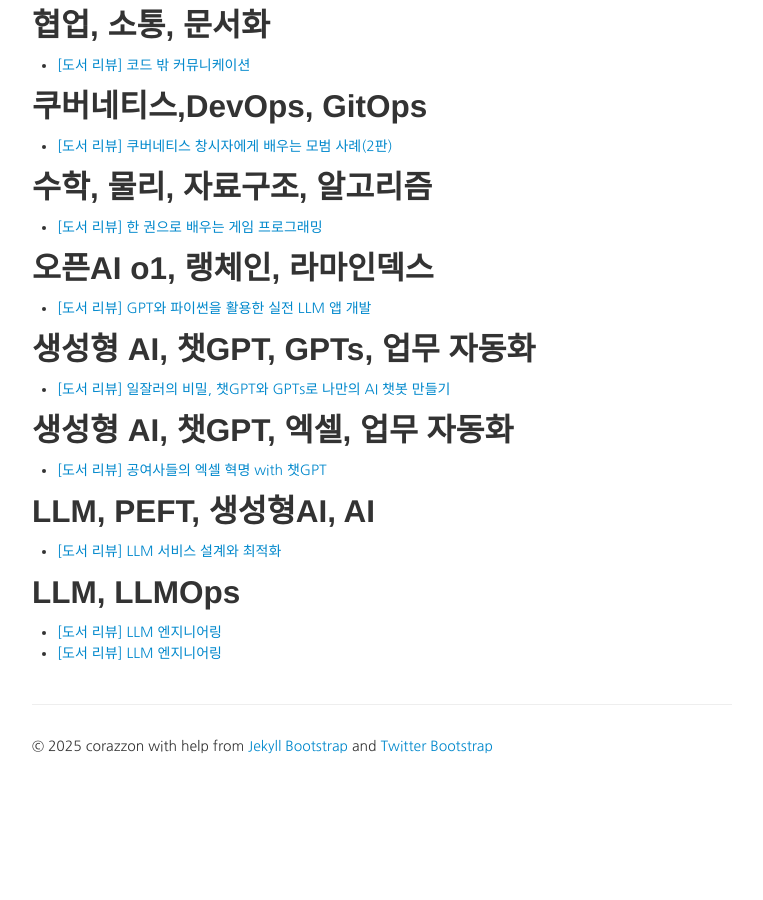
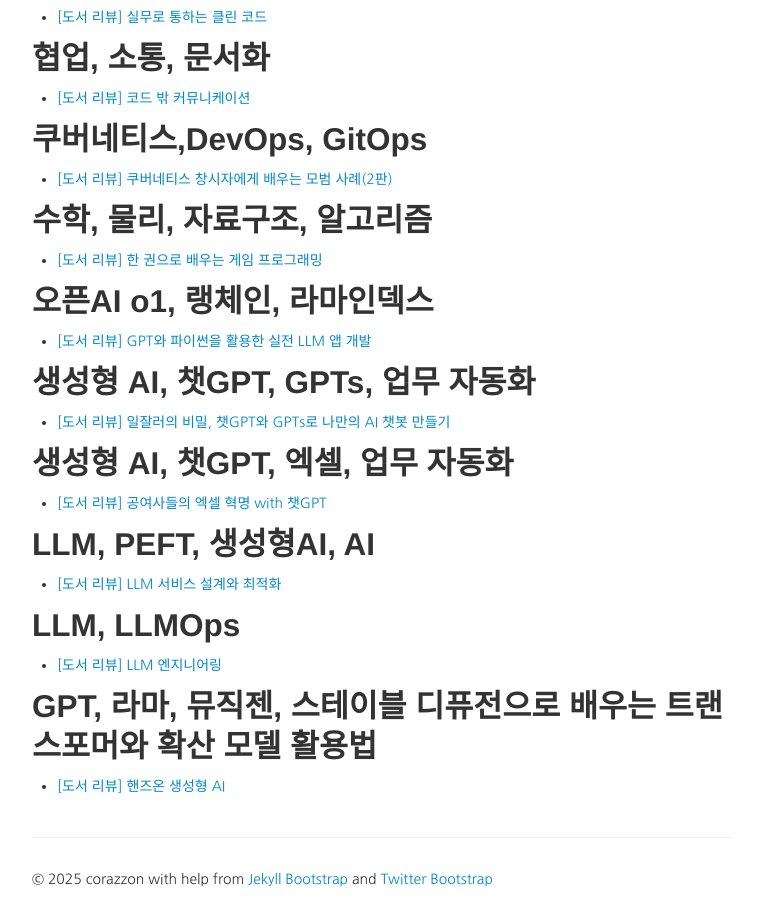
Before and after one commit to corazzon/corazzon.github.com, a Jekyll site: the page built from categories.html, in a window 1280 px wide and 900 px high, scrolled down 11066 px. Shown: the whole window, without its empty margins (258-1021 px from the left). Built offline with Jekyll 4.4.1, drawn with Linux system fonts in a browser that asks for light colours; nearby versions of some CDN libraries; before the commit the page ends 11833 px from its top, so only the background shows below that; some of the changed text lies outside the part shown.

Commit message:
Update 2025-07-25-hb-llm-engineering.md

```diff
--- a/_posts/2025-07-25-hb-llm-engineering.md
+++ b/_posts/2025-07-25-hb-llm-engineering.md
@@ -1,9 +1,9 @@
 ---
 layout: post
-title: "[도서 리뷰] LLM 엔지니어링"
+title: "[도서 리뷰] 핸즈온 생성형 AI"
 tagline: "한빛미디어 서평단 <나는리뷰어다> 활동을 위해서 책을 협찬 받아 작성된 서평입니다."
-description: "실무 중심의 LLM 엔지니어링 가이드"
-category: LLM, LLMOps
+description: "허깅페이스 코어 개발자와 함께 한 권으로 마스터하는 GenAI 실무 구현"
+category: GPT, 라마, 뮤직젠, 스테이블 디퓨전으로 배우는 트랜스포머와 확산 모델 활용법
 ---
 
 한빛미디어 서평단 <나는리뷰어다> 활동을 위해서 책을 협찬 받아 작성된 서평입니다.
```
